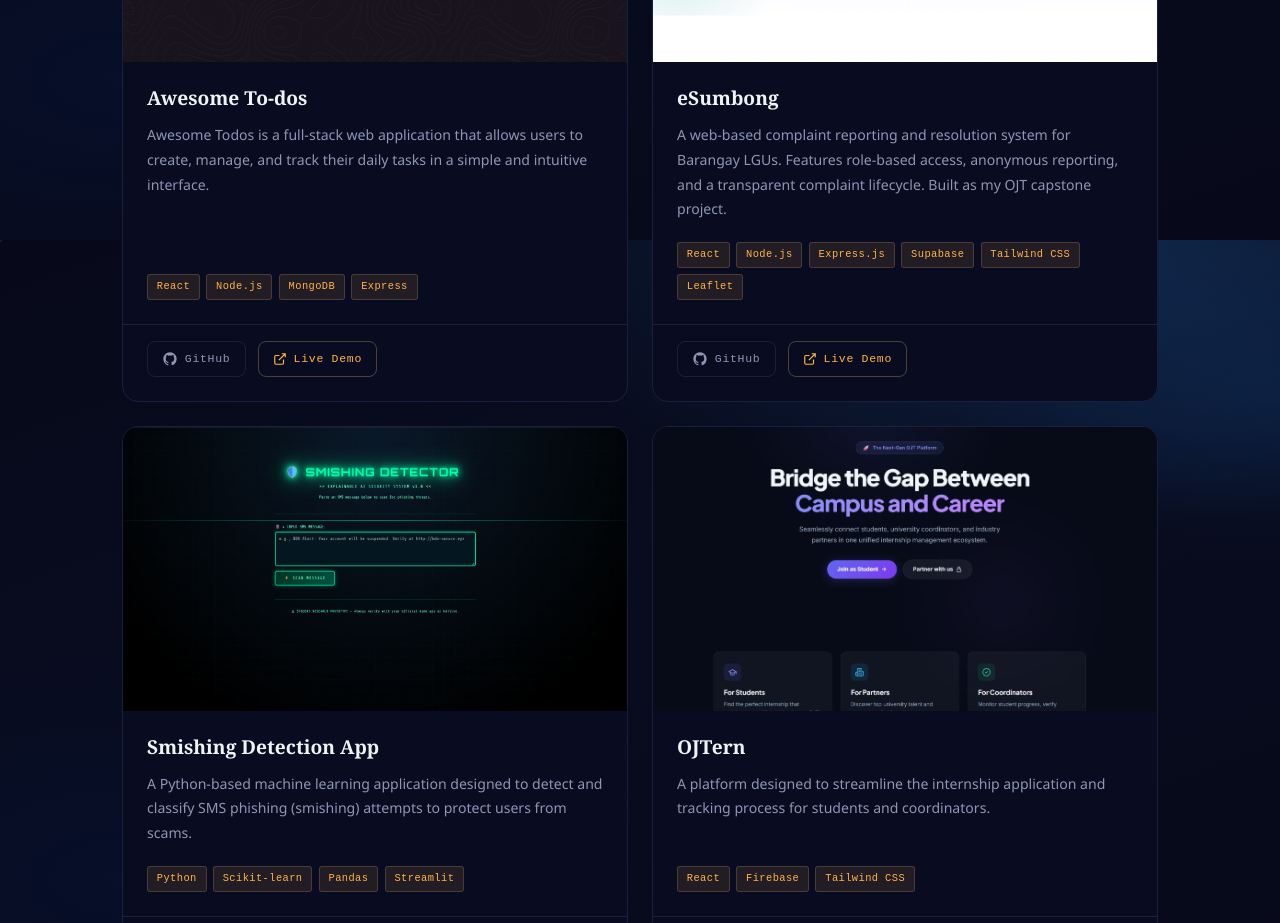
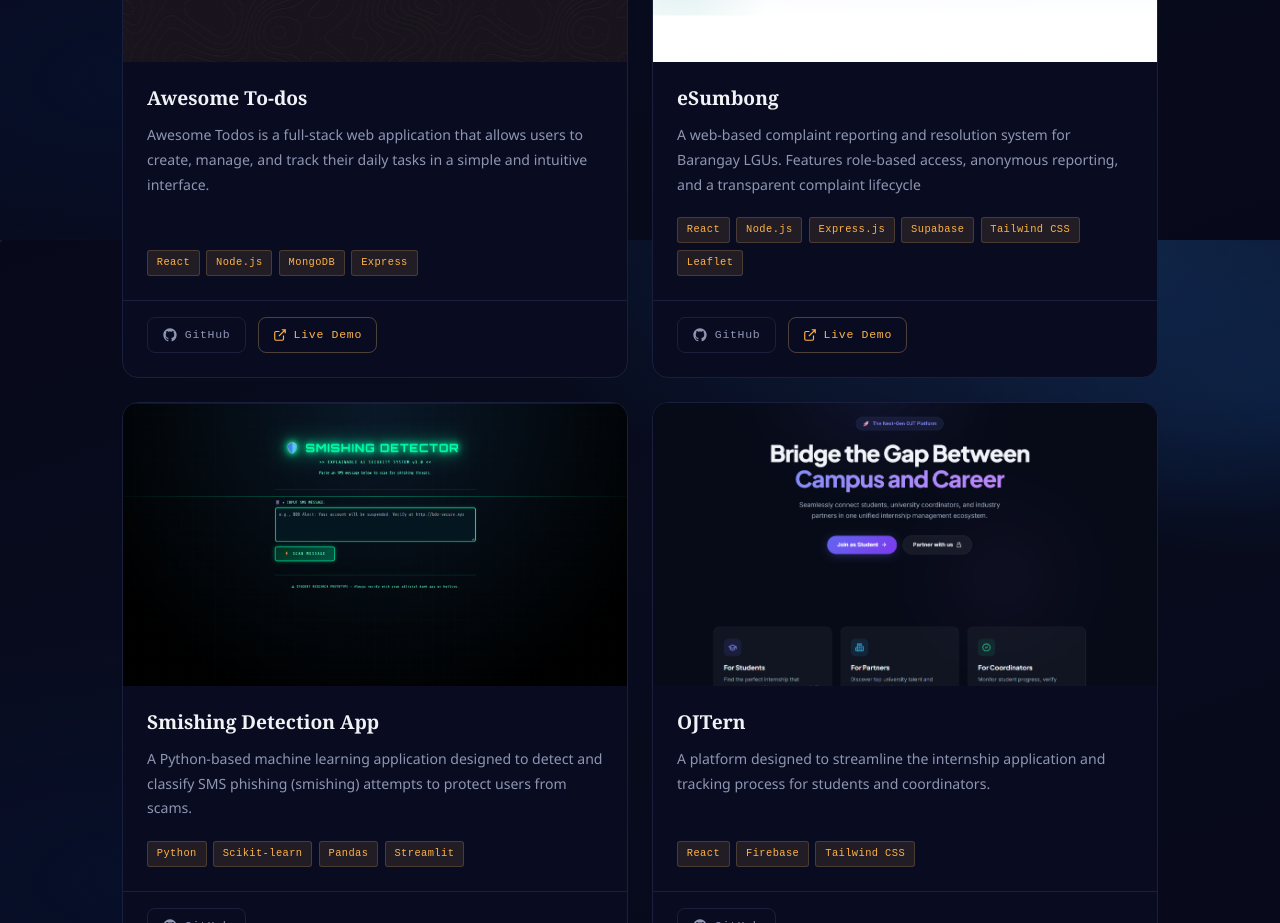
Before and after one commit to bitguybandit/My_Portfolio_Rico, a React (Vite) app: page / in a window 1280 px wide. Shown: the part 2960-3883 px from the top of the page. Built offline with nearby package versions, Linux system fonts and the light colour scheme.

Commit message:
update the project description

```diff
--- a/src/data/projects.js
+++ b/src/data/projects.js
@@ -19,7 +19,7 @@ export const projects = [
   {
     id: 2,
     title: 'eSumbong',
-    description: 'A web-based complaint reporting and resolution system for Barangay LGUs. Features role-based access, anonymous reporting, and a transparent complaint lifecycle. Built as my OJT capstone project.',
+    description: 'A web-based complaint reporting and resolution system for Barangay LGUs. Features role-based access, anonymous reporting, and a transparent complaint lifecycle',
     image: '/images/esumbong-landing.png',
     tech: ['React', 'Node.js', 'Express.js', 'Supabase', 'Tailwind CSS', 'Leaflet'],
     github: 'https://github.com/bitguybandit/eSumbong',
```
